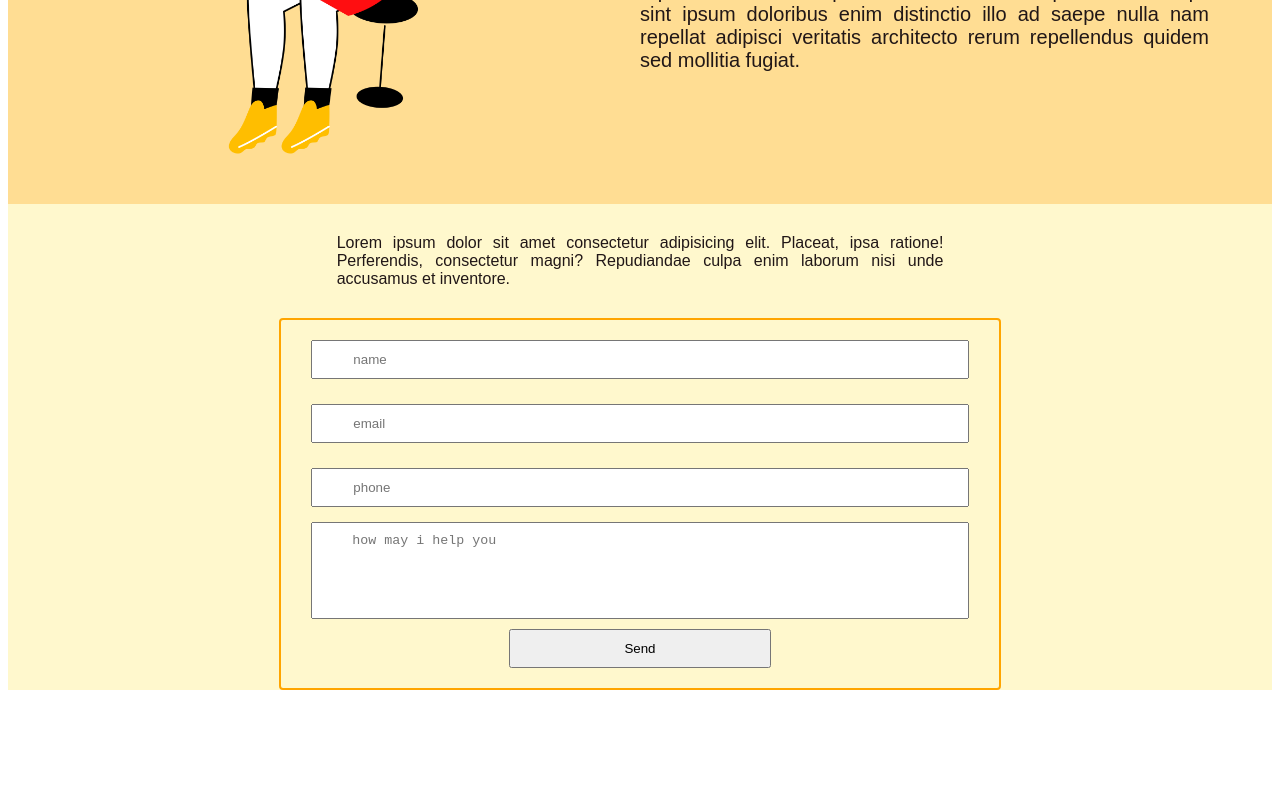
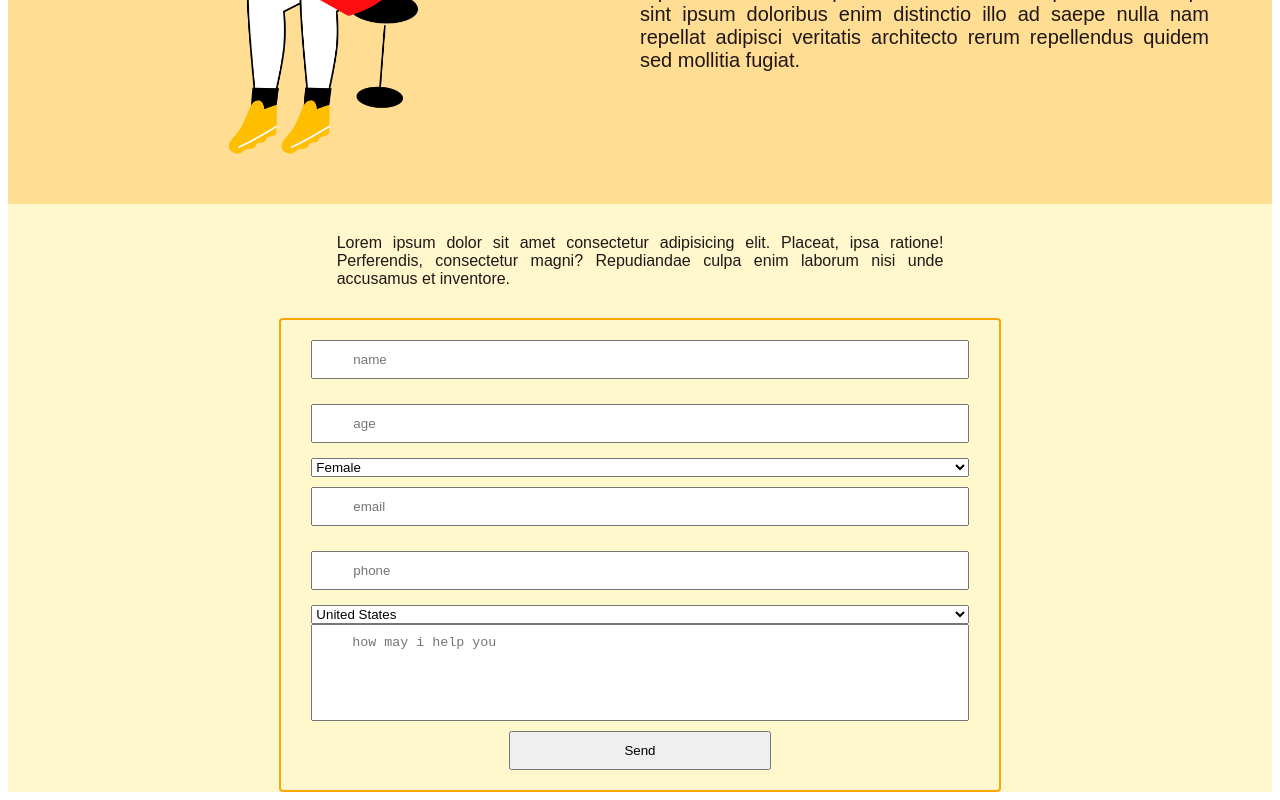
Before and after one commit to jperezviloria/spanishTongueSound-webApp, a React (Create React App) app: page / in a window 1280 px wide. Shown: the part 1913-2713 px from the top of the page. Before the commit the page ends 2611 px from the top, so only its background shows below. Built offline with nearby package versions, Linux system fonts and the light colour scheme.

Commit message:
adding funcionality to scroll index page

```diff
--- a/src/components/AboutUs.jsx
+++ b/src/components/AboutUs.jsx
@@ -20,7 +20,7 @@ export default class AboudUs extends React.Component {
 
     render() {
         return (
-            <AboutUsBase>
+            <AboutUsBase id="about">
                 <h1>About Us</h1>
                 <AboutUsContent>
                     <img data-aos="fade-right"
--- a/src/components/Index.jsx
+++ b/src/components/Index.jsx
@@ -6,16 +6,19 @@ import AboutUs from "./AboutUs";
 import PaymentBase from "./PaymentBase"
 import Presentation from "./Presentation";
 
+
+import { IndexStyle } from "../css/style";
+
 export default class Index extends React.Component {
     render() {
         return (
-            <div>
-                <Presentation/>
+            <IndexStyle>
+                <Presentation />
                 <PaymentBase />
                 <QA />
                 <AboutUs />
                 <Miscellaneous />
-            </div>
+            </IndexStyle>
         )
     }
 }
--- a/src/components/Miscellaneous.jsx
+++ b/src/components/Miscellaneous.jsx
@@ -2,22 +2,34 @@ import React from "react";
 import { MiscellaneousBase } from "../css/style";
 
 
-function Miscellaneous(){
+export default class Miscellaneous extends React.Component{
+    render(){
+
+
     return (
-        <MiscellaneousBase>
+        <MiscellaneousBase id="contactform">
             <div className = "details">
                 Lorem ipsum dolor sit amet consectetur adipisicing elit. Placeat, ipsa ratione! Perferendis, consectetur magni? Repudiandae culpa enim laborum nisi unde accusamus et inventore.
             </div>
             <div className = "inputInformation">
                 <input type="text" placeholder = "name"/>
+                <input type="text" placeholder = "age"/>
+                <select name="" id="">
+                    <option value="">Female</option>
+                    <option value="">Male</option>
+                </select>
                 <input type="mail" placeholder = "email"/>
                 <input type="number" placeholder = "phone"/>
+                <select name="" id="">
+                    <option value="">United States</option>
+                    <option value="">United Kinkdows</option>
+                    <option value="">Canada</option>
+                    <option value="">Others</option>
+                </select>
                 <textarea name="" id="" cols="30" rows="5" placeholder = "how may i help you"></textarea>
                 <button type="submit">Send</button>
             </div>
         </MiscellaneousBase>
     )
 }
-
-
-export default Miscellaneous;
+}
--- a/src/components/PaymentBase.jsx
+++ b/src/components/PaymentBase.jsx
@@ -14,7 +14,7 @@ export default class PaymentBase extends React.Component {
 
     render(props) {
         return (
-            <PaymentBaseStyle data-aos="zoom-out">
+            <PaymentBaseStyle data-aos="zoom-out" id="price">
                 <PaymentCard
                     level="basic"
                     price="20"
--- a/src/components/Q&A.jsx
+++ b/src/components/Q&A.jsx
@@ -4,7 +4,7 @@ import { QABase } from "../css/style";
 
 function QA() {
     return (
-        <QABase>
+        <QABase id="qa">
             <div className = "QAParticularUnit">
                 <div>
                     <div className = "QASubtitle">question</div>
--- a/src/components/componentsNav/Toolbar/Toolbar.js
+++ b/src/components/componentsNav/Toolbar/Toolbar.js
@@ -2,6 +2,8 @@ import React from 'react';
 
 import DrawerToggleButton from '../SideDrawer/DrawerToggleButton';
 import './Toolbar.css';
+
+import { Link } from "react-scroll";
 
 const toolbar = props => (
   <header className="toolbar">
@@ -13,11 +15,11 @@ const toolbar = props => (
       <div className="spacer" />
       <div className="toolbar_navigation-items">
         <ul>
-          <li><a href="/">Price</a></li>
-          <li><a href="/">About us</a></li>
-          <li><a href="/">Q&A</a></li>
-          <li><a href="/">Contact form</a></li>
-          <li><a href="/login">Admin</a></li>
+          <li><Link to="price" smooth={true} duration={1000}>Price</Link></li>
+          <li><Link to="about" smooth={true} duration={1000}>About us</Link></li>
+          <li><Link to="qa" smooth={true} duration={1000}>Q&A</Link></li>
+          <li><Link to="contactform" smooth={true} duration={1000}>Contact form</Link></li>
+          <li><a href="/admin">Admin</a></li>
         </ul>
       </div>
     </nav>
--- a/src/css/style.js
+++ b/src/css/style.js
@@ -135,6 +135,15 @@ div{
 @media only screen and (min-width: 1200px) {}
 
 `;
+
+
+
+//-----------------------------------INDEX ZONE ----------------------
+
+export const IndexStyle = styled.div`
+scroll-behavior: smooth;
+
+`
 
 
 
```
